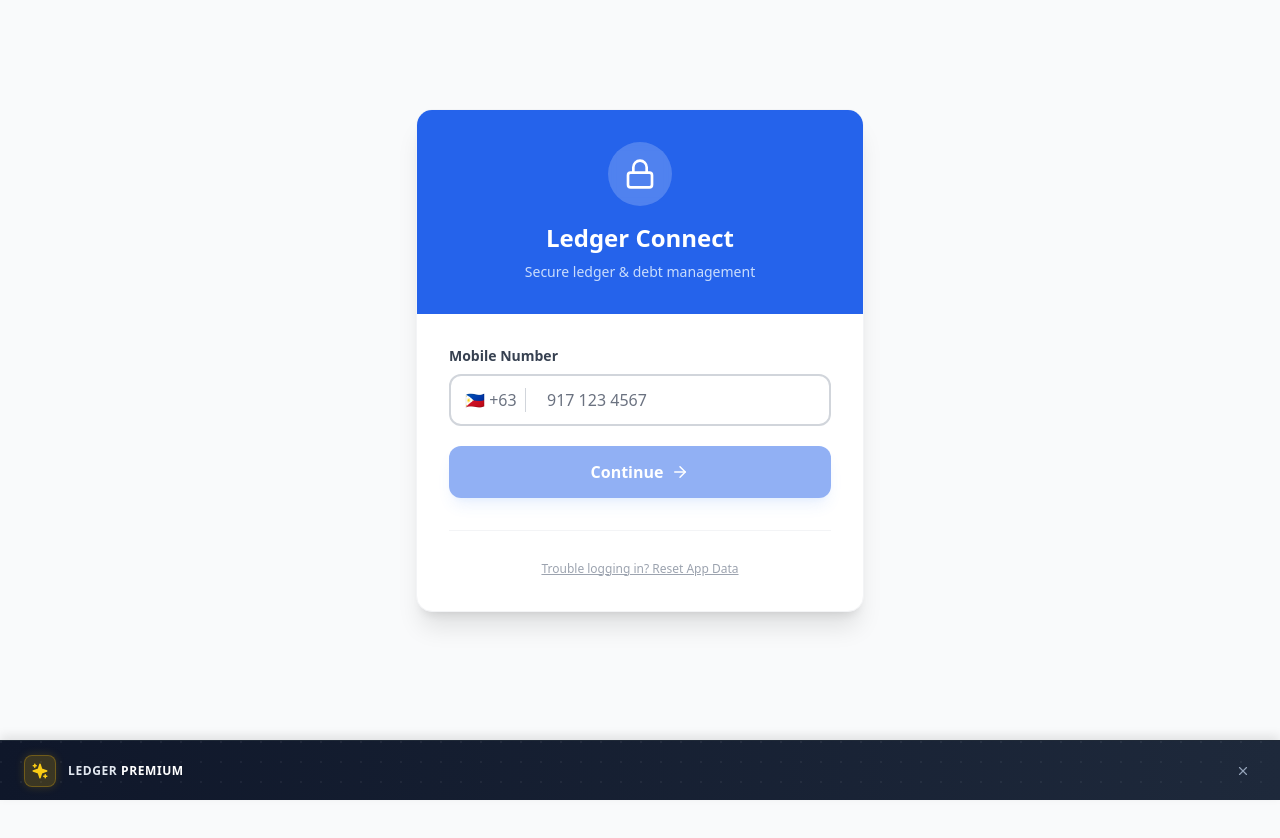
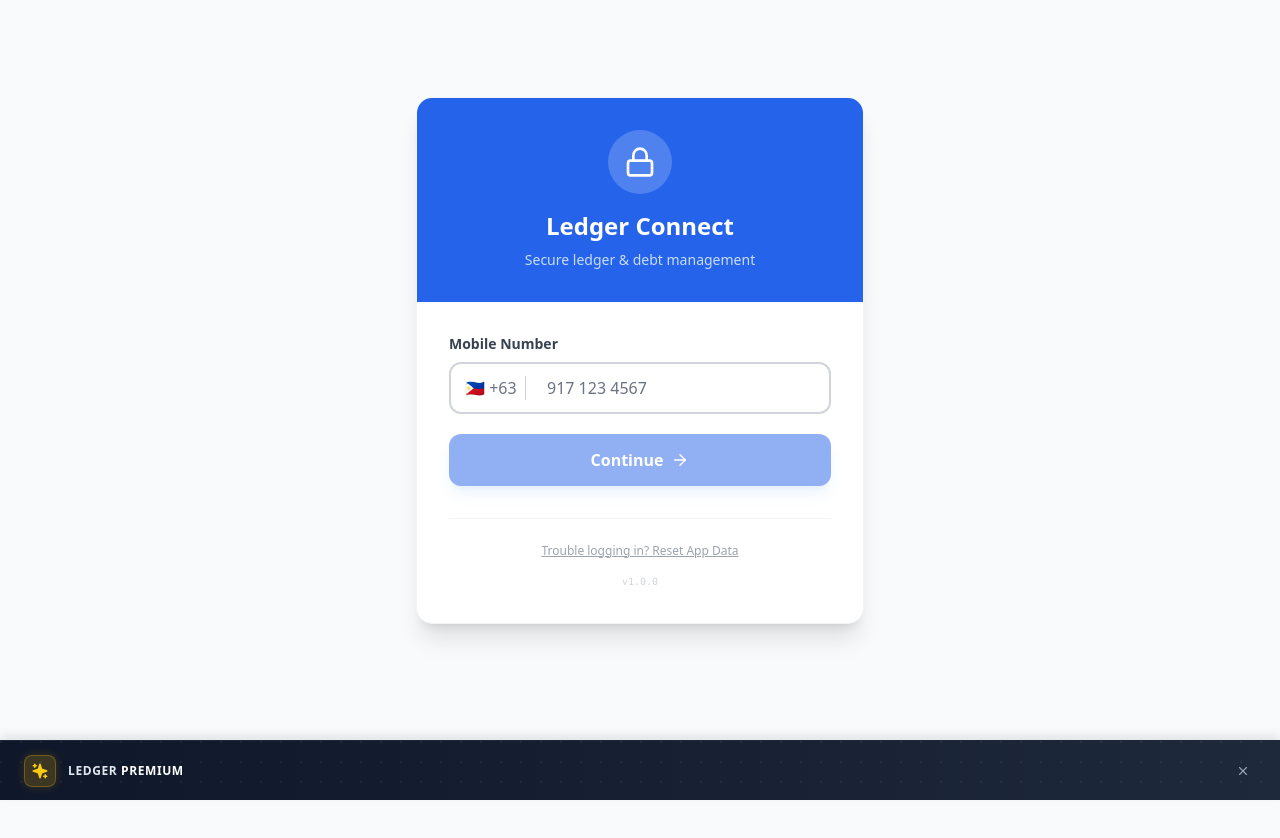
Before and after one commit to pkennethy/Ledger-Connect, a React (Vite) app: page / in a window 1280 px wide. Shown: the top 838 px of the page. Built offline with nearby package versions, Linux system fonts and the light colour scheme; no server answers; the database is empty.

Commit message:
feat: Display app version on UI
Adds the application version number to the UI in multiple locations:
- Layout sidebar footer
- Login page footer
- Settings page footer

This change imports the `CONFIG` object and uses `CONFIG.APP_VERSION` to dynamically display the version.

```diff
--- a/components/Layout.tsx
+++ b/components/Layout.tsx
@@ -21,6 +21,7 @@
 import { AdBanner } from './AdBanner';
 import { MockService } from '../services/mockData';
 import { useToast } from '../context/ToastContext';
+import { CONFIG } from '../config';
 
 interface LayoutProps {
   children: React.ReactNode;
@@ -202,6 +203,7 @@
               <LogOut size={18} className="mr-2" />
               {t.logout}
             </button>
+            <p className="text-[10px] text-center text-gray-400 mt-2 font-mono">v{CONFIG.APP_VERSION}</p>
           </div>
         </div>
       </aside>
--- a/config.ts
+++ b/config.ts
@@ -1,4 +1,5 @@
 export const CONFIG = {
+  APP_VERSION: '1.0.0',
   SUPABASE: {
     // Replace these with your actual Supabase project details
     // You can find them in Supabase Dashboard → Settings → API
--- a/pages/Login.tsx
+++ b/pages/Login.tsx
@@ -4,6 +4,7 @@
 import { User, DICTIONARY, Language, UserRole } from '../types';
 import { useToast } from '../context/ToastContext';
 import { AdBanner } from '../components/AdBanner';
+import { CONFIG } from '../config';
 
 interface LoginProps {
     onLogin: (user: User) => void;
@@ -267,9 +268,10 @@
                     )}
 
                     <div className="mt-8 pt-6 border-t border-gray-100 text-center">
-                        <button onClick={handleResetData} className="text-xs text-gray-400 hover:text-gray-600 underline">
+                        <button onClick={handleResetData} className="text-xs text-gray-400 hover:text-gray-600 underline block w-full mb-2">
                             Trouble logging in? Reset App Data
                         </button>
+                        <span className="text-[10px] text-gray-300 font-mono">v{CONFIG.APP_VERSION}</span>
                     </div>
                 </div>
             </div>
--- a/pages/Settings.tsx
+++ b/pages/Settings.tsx
@@ -3,6 +3,7 @@
 import { MockService } from '../services/mockData';
 import { Language, DICTIONARY, SystemSettings, User, UserRole } from '../types';
 import { useToast } from '../context/ToastContext';
+import { CONFIG } from '../config';
 
 interface PageProps {
     lang: Language;
@@ -732,6 +733,10 @@
 
                 </div>
             </div>
+
+            <div className="text-center text-xs text-gray-400 py-4">
+                Ledger Connect v{CONFIG.APP_VERSION}
+            </div>
         </div>
     );
 };
```
